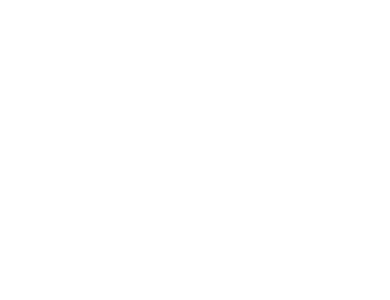
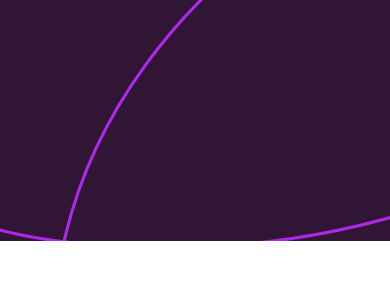
Before and after one commit to Myudro33/faq-accordion, a React (Vite) app: page / in a window 390 px wide. Shown: the top 300 px of the page. Built offline with nearby package versions, Linux system fonts and the light colour scheme.

Commit message:
style: add responsive background images

```diff
--- a/src/App.jsx
+++ b/src/App.jsx
@@ -1,9 +1,14 @@
 import './App.css'
 function App() {
   return (
-    <>
-    <h1 style={{color:'white'}}>ნიკა ქანაშვილი Nika Kanashvili</h1>
-    </>
+    <div className='w-screen h-screen'>
+      <div className='xs:hidden lg:flex'>
+        <img className='w-full' src="../public/assets/background-pattern-desktop.svg" alt="background" />
+      </div>
+      <div className='xs:flex lg:hidden'>
+        <img className='w-full' src="../public/assets/background-pattern-mobile.svg" alt="background" />
+      </div>
+    </div>
   )
 }
 
```
